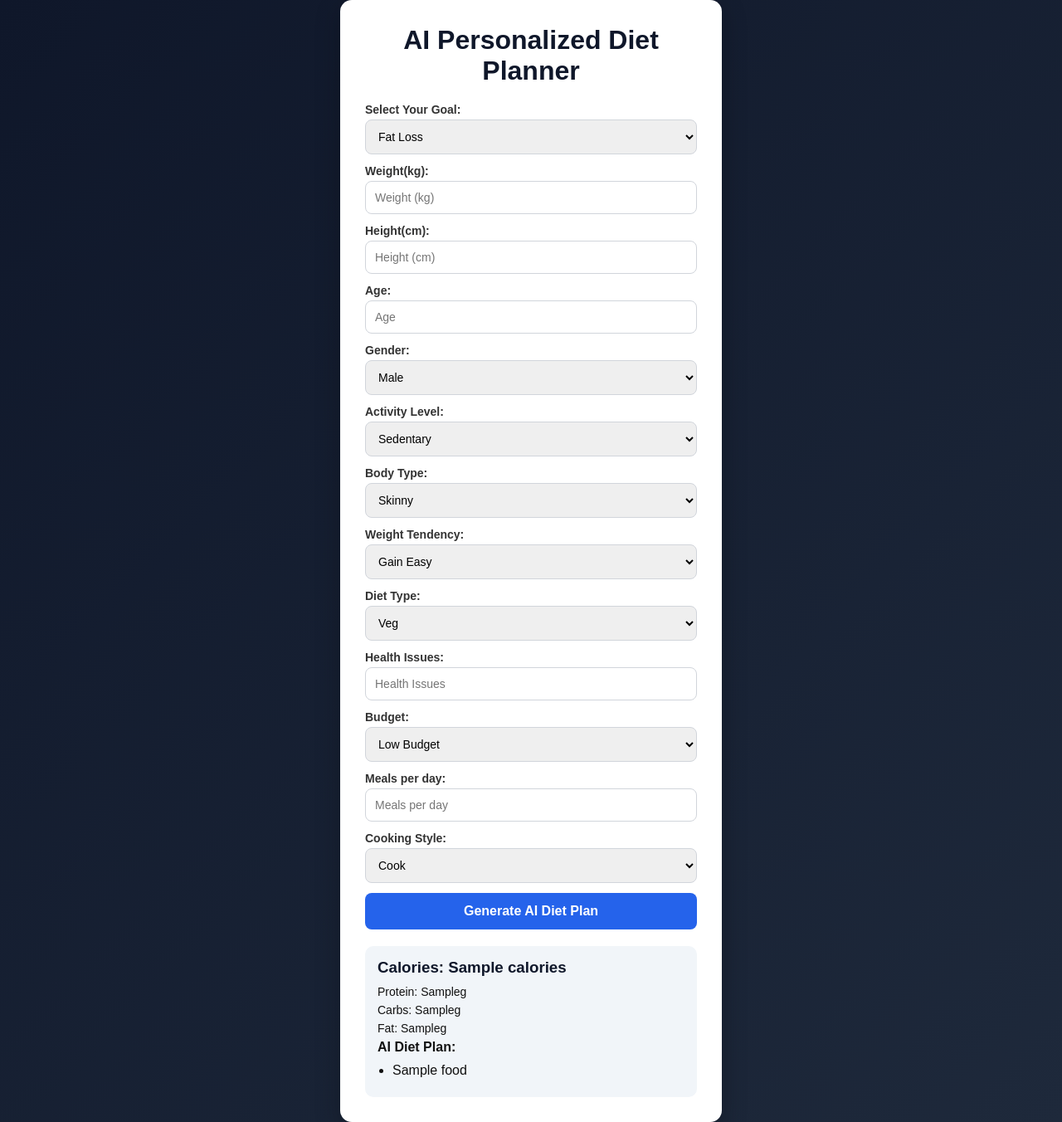
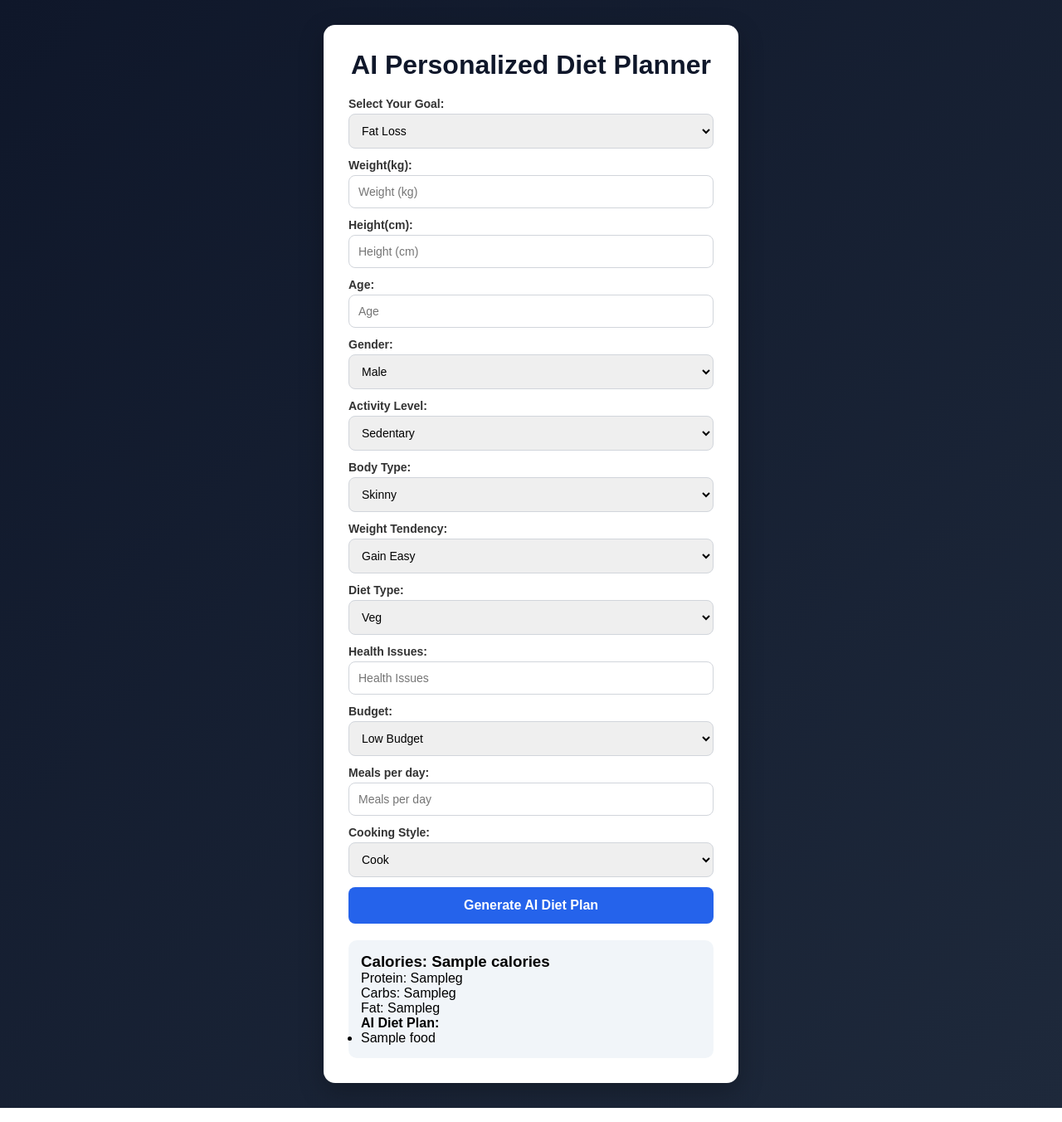
Before and after one commit to chelimillarohith/AI-Diet-planner, a FastAPI app: template diet/templates/index.html in a window 1280 px wide. Shown: the whole page at 83% size. Run offline with FastAPI, Linux system fonts and the light colour scheme; the template is opened without the code that fills it: most values are stand-ins (such as "Sample title", 1, 10 or a date in 2020).

Commit message:
Update style.css

```diff
--- a/diet/static/style.css
+++ b/diet/static/style.css
@@ -11,15 +11,16 @@ body {
     background: linear-gradient(135deg, #0f172a, #1e293b);
     display: flex;
     justify-content: center;
-    align-items: center;
+    align-items: flex-start;
+    padding: 30px 0;
     min-height: 100vh;
-    color: #111;
 }
 
 /* ---------- MAIN CARD ---------- */
 .container {
     background: #ffffff;
-    width: 460px;
+    width: 95%;
+    max-width: 500px;
     padding: 30px;
     border-radius: 14px;
     box-shadow: 0px 10px 30px rgba(0,0,0,0.25);
@@ -49,14 +50,6 @@ input, select {
     border-radius: 8px;
     border: 1px solid #d1d5db;
     font-size: 14px;
-    transition: 0.2s;
-}
-
-/* focus effect */
-input:focus, select:focus {
-    outline: none;
-    border-color: #2563eb;
-    box-shadow: 0 0 5px rgba(37,99,235,0.3);
 }
 
 /* ---------- BUTTON ---------- */
@@ -70,13 +63,10 @@ button {
     font-size: 16px;
     font-weight: bold;
     cursor: pointer;
-    transition: 0.3s;
 }
 
-/* hover animation */
 button:hover {
     background: #1d4ed8;
-    transform: translateY(-1px);
 }
 
 /* ---------- RESULT CARD ---------- */
@@ -87,24 +77,37 @@ button:hover {
     background: #f1f5f9;
 }
 
-/* ---------- RESULT TEXT ---------- */
-.result h3 {
-    margin-bottom: 10px;
-    color: #0f172a;
+/* ---------- TABLE STYLE ---------- */
+.diet-table {
+    width: 100%;
+    border-collapse: collapse;
+    margin-top: 15px;
+    border-radius: 10px;
+    overflow: hidden;
 }
 
-.result p {
-    font-size: 14px;
-    margin-bottom: 6px;
+.diet-table th {
+    background: #2563eb;
+    color: white;
+    padding: 12px;
+    text-align: left;
+    font-size: 15px;
 }
 
-/* ---------- LIST ---------- */
-ul {
-    margin-top: 8px;
-    padding-left: 18px;
+.diet-table td {
+    background: #ffffff;
+    padding: 12px;
+    border-bottom: 1px solid #e5e7eb;
+    line-height: 1.6;
 }
 
-li {
-    margin-bottom: 6px;
-    line-height: 1.4;
+/* Meal Title Style */
+.diet-table td b {
+    color: #1d4ed8;
+    font-size: 16px;
 }
+
+/* Calories Highlight */
+.diet-table td[style] {
+    background: #e0f2fe !important;
+}
```
